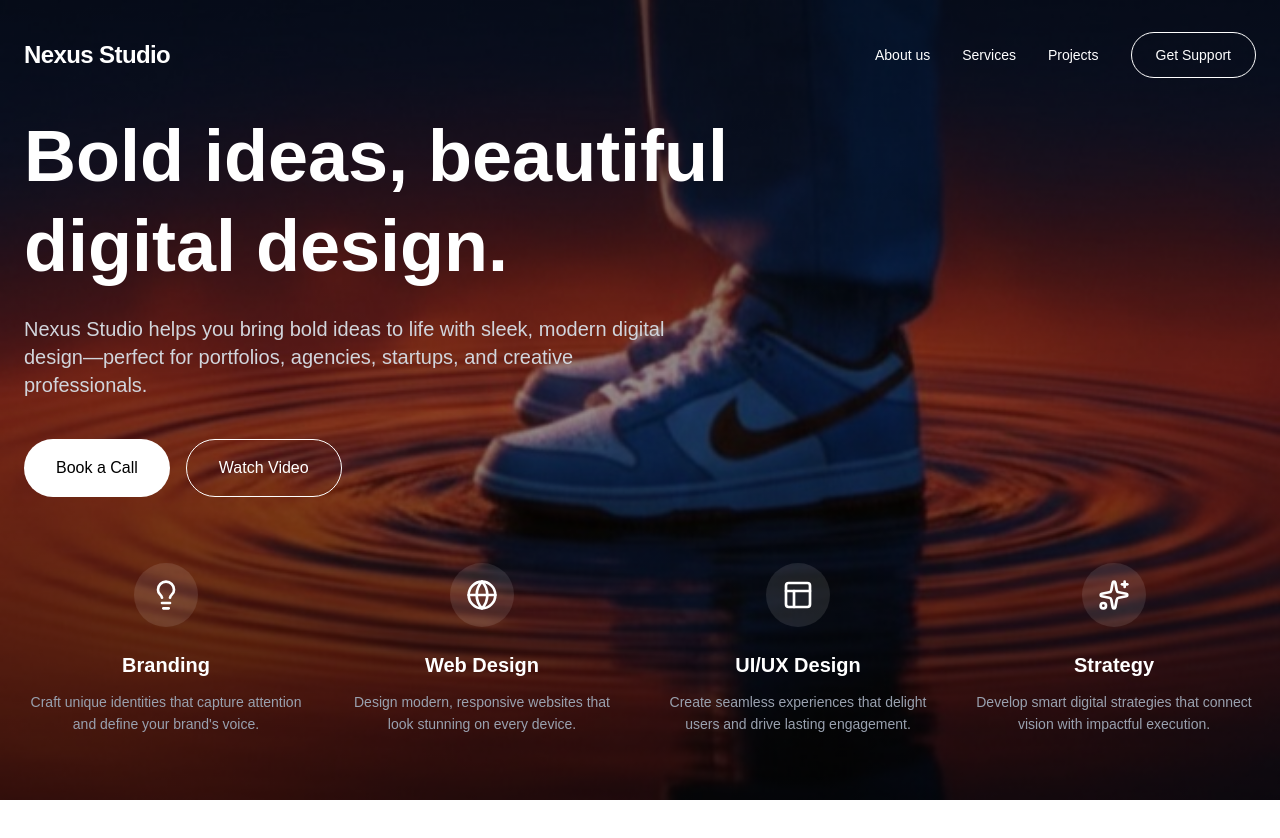
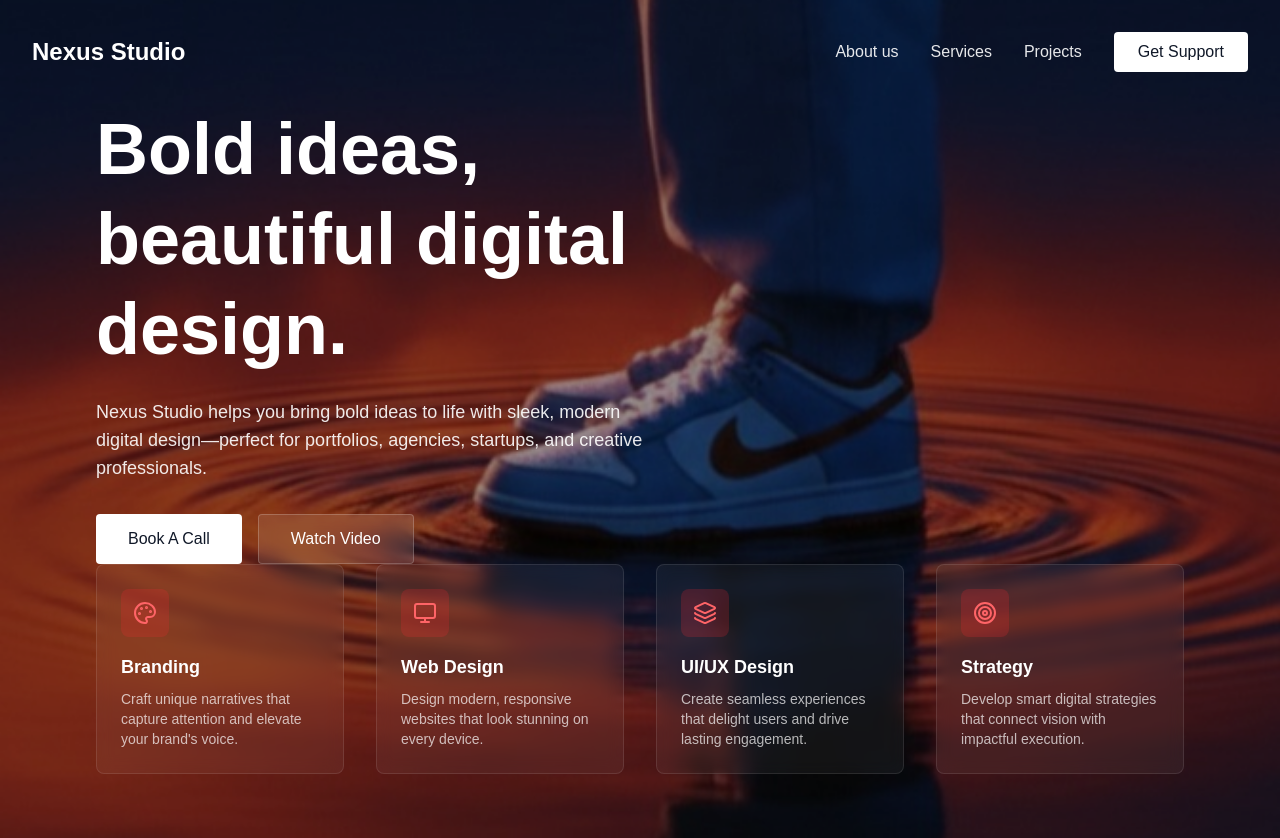
Before and after one commit to primyst/nexus-studio, a Next.js app in the folder my-app/: page / in a window 1280 px wide. Before the commit the page ends 800 px from the top, so only its background shows below. Built offline with nearby package versions, Linux system fonts and the light colour scheme.

Commit message:
Update page.tsx

```diff
--- a/my-app/app/page.tsx
+++ b/my-app/app/page.tsx
@@ -1,57 +1,56 @@
-'use client';
+import React from 'react';
+import { Palette, Monitor, Layers, Target } from 'lucide-react';
 
-import React from 'react';
-import { Sparkles, Globe, Layout, Lightbulb } from 'lucide-react';
-
-export default function App() {
+export default function NexusStudioHero() {
   return (
-    <>
-      <div className="min-h-screen bg-black text-white relative overflow-hidden">
+    <div className="relative min-h-screen w-full overflow-hidden">
       {/* Background Image */}
       <div
         className="absolute inset-0 bg-cover bg-center bg-no-repeat"
-          style={{
-            backgroundImage: 'url(/bg.jpg)', // Place your background image (Nike sneakers reflection) in public/bg.jpg
-          }}
-        />
-
-        {/* Dark Overlay for Better Text Readability */}
-        <div className="absolute inset-0 bg-gradient-to-b from-black/60 via-black/40 to-black/70" />
+        style={{ backgroundImage: 'url(/bg.jpg)' }}
+      >
+        {/* Dark overlay for better text readability */}
+        <div className="absolute inset-0 bg-black/40" />
+      </div>
 
       {/* Content */}
       <div className="relative z-10 flex flex-col min-h-screen">
-          {/* Navigation */}
-          <nav className="container mx-auto px-6 py-8">
-            <div className="flex items-center justify-between">
-              <h1 className="text-2xl font-bold tracking-tight">Nexus Studio</h1>
-              <div className="hidden md:flex items-center gap-8 text-sm">
-                <a href="#" className="hover:text-gray-300 transition">About us</a>
-                <a href="#" className="hover:text-gray-300 transition">Services</a>
-                <a href="#" className="hover:text-gray-300 transition">Projects</a>
-                <button className="border border-white px-6 py-3 rounded-full hover:bg-white hover:text-black transition duration-300">
+        {/* Header */}
+        <header className="flex items-center justify-between p-6 lg:p-8">
+          <div className="text-white text-xl lg:text-2xl font-bold">
+            Nexus Studio
+          </div>
+          <nav className="flex items-center gap-4 lg:gap-8">
+            <a href="#about" className="text-white/90 hover:text-white transition-colors text-sm lg:text-base hidden sm:inline">
+              About us
+            </a>
+            <a href="#services" className="text-white/90 hover:text-white transition-colors text-sm lg:text-base hidden sm:inline">
+              Services
+            </a>
+            <a href="#projects" className="text-white/90 hover:text-white transition-colors text-sm lg:text-base hidden sm:inline">
+              Projects
+            </a>
+            <button className="bg-white text-gray-900 px-4 lg:px-6 py-2 rounded hover:bg-gray-100 transition-colors text-sm lg:text-base font-medium">
               Get Support
             </button>
-              </div>
-            </div>
           </nav>
+        </header>
 
         {/* Hero Section */}
-          <main className="flex-1 flex items-center">
-            <div className="container mx-auto px-6">
-              <div className="max-w-4xl">
-                <h2 className="text-5xl md:text-7xl font-bold leading-tight mb-6">
+        <main className="flex-1 flex items-center px-6 lg:px-16 xl:px-24">
+          <div className="max-w-7xl w-full">
+            <div className="max-w-2xl">
+              <h1 className="text-4xl sm:text-5xl lg:text-6xl xl:text-7xl font-bold text-white leading-tight mb-6">
                 Bold ideas, beautiful digital design.
-                </h2>
-                <p className="text-lg md:text-xl text-gray-300 mb-10 max-w-2xl">
+              </h1>
+              <p className="text-white/90 text-base lg:text-lg mb-8 max-w-xl">
                 Nexus Studio helps you bring bold ideas to life with sleek, modern digital design—perfect for portfolios, agencies, startups, and creative professionals.
               </p>
-
-                {/* Buttons */}
               <div className="flex flex-wrap gap-4">
-                  <button className="bg-white text-black px-8 py-4 rounded-full font-medium hover:bg-gray-200 transition duration-300 transform hover:scale-105">
-                    Book a Call
+                <button className="bg-white text-gray-900 px-6 lg:px-8 py-3 rounded font-medium hover:bg-gray-100 transition-all hover:scale-105 active:scale-95">
+                  Book A Call
                 </button>
-                  <button className="border border-white px-8 py-4 rounded-full font-medium hover:bg-white hover:text-black transition duration-300 transform hover:scale-105">
+                <button className="bg-white/10 backdrop-blur-sm text-white px-6 lg:px-8 py-3 rounded font-medium hover:bg-white/20 transition-all hover:scale-105 active:scale-95 border border-white/20">
                   Watch Video
                 </button>
               </div>
@@ -60,55 +59,64 @@ export default function App() {
         </main>
 
         {/* Services Section */}
-          <section className="container mx-auto px-6 py-16">
-            <div className="grid grid-cols-1 md:grid-cols-2 lg:grid-cols-4 gap-8">
+        <section className="px-6 lg:px-16 xl:px-24 pb-12 lg:pb-16">
+          <div className="max-w-7xl w-full">
+            <div className="grid grid-cols-1 sm:grid-cols-2 lg:grid-cols-4 gap-6 lg:gap-8">
               {/* Branding */}
-              <div className="text-center">
-                <div className="inline-flex items-center justify-center w-16 h-16 bg-white/10 rounded-full mb-6">
-                  <Lightbulb className="w-8 h-8" />
+              <div className="group cursor-pointer">
+                <div className="bg-white/5 backdrop-blur-sm p-6 rounded-lg border border-white/10 hover:bg-white/10 transition-all hover:scale-105">
+                  <div className="w-12 h-12 bg-red-500/20 rounded-lg flex items-center justify-center mb-4 group-hover:bg-red-500/30 transition-colors">
+                    <Palette className="w-6 h-6 text-red-400" />
                   </div>
-                <h3 className="text-xl font-semibold mb-3">Branding</h3>
-                <p className="text-gray-400 text-sm leading-relaxed">
-                  Craft unique identities that capture attention and define your brand's voice.
+                  <h3 className="text-white font-semibold text-lg mb-2">Branding</h3>
+                  <p className="text-white/70 text-sm">
+                    Craft unique narratives that capture attention and elevate your brand's voice.
                   </p>
+                </div>
               </div>
 
               {/* Web Design */}
-              <div className="text-center">
-                <div className="inline-flex items-center justify-center w-16 h-16 bg-white/10 rounded-full mb-6">
-                  <Globe className="w-8 h-8" />
+              <div className="group cursor-pointer">
+                <div className="bg-white/5 backdrop-blur-sm p-6 rounded-lg border border-white/10 hover:bg-white/10 transition-all hover:scale-105">
+                  <div className="w-12 h-12 bg-red-500/20 rounded-lg flex items-center justify-center mb-4 group-hover:bg-red-500/30 transition-colors">
+                    <Monitor className="w-6 h-6 text-red-400" />
                   </div>
-                <h3 className="text-xl font-semibold mb-3">Web Design</h3>
-                <p className="text-gray-400 text-sm leading-relaxed">
+                  <h3 className="text-white font-semibold text-lg mb-2">Web Design</h3>
+                  <p className="text-white/70 text-sm">
                     Design modern, responsive websites that look stunning on every device.
                   </p>
                 </div>
+              </div>
 
               {/* UI/UX Design */}
-              <div className="text-center">
-                <div className="inline-flex items-center justify-center w-16 h-16 bg-white/10 rounded-full mb-6">
-                  <Layout className="w-8 h-8" />
+              <div className="group cursor-pointer">
+                <div className="bg-white/5 backdrop-blur-sm p-6 rounded-lg border border-white/10 hover:bg-white/10 transition-all hover:scale-105">
+                  <div className="w-12 h-12 bg-red-500/20 rounded-lg flex items-center justify-center mb-4 group-hover:bg-red-500/30 transition-colors">
+                    <Layers className="w-6 h-6 text-red-400" />
                   </div>
-                <h3 className="text-xl font-semibold mb-3">UI/UX Design</h3>
-                <p className="text-gray-400 text-sm leading-relaxed">
+                  <h3 className="text-white font-semibold text-lg mb-2">UI/UX Design</h3>
+                  <p className="text-white/70 text-sm">
                     Create seamless experiences that delight users and drive lasting engagement.
                   </p>
                 </div>
+              </div>
 
               {/* Strategy */}
-              <div className="text-center">
-                <div className="inline-flex items-center justify-center w-16 h-16 bg-white/10 rounded-full mb-6">
-                  <Sparkles className="w-8 h-8" />
+              <div className="group cursor-pointer">
+                <div className="bg-white/5 backdrop-blur-sm p-6 rounded-lg border border-white/10 hover:bg-white/10 transition-all hover:scale-105">
+                  <div className="w-12 h-12 bg-red-500/20 rounded-lg flex items-center justify-center mb-4 group-hover:bg-red-500/30 transition-colors">
+                    <Target className="w-6 h-6 text-red-400" />
                   </div>
-                <h3 className="text-xl font-semibold mb-3">Strategy</h3>
-                <p className="text-gray-400 text-sm leading-relaxed">
+                  <h3 className="text-white font-semibold text-lg mb-2">Strategy</h3>
+                  <p className="text-white/70 text-sm">
                     Develop smart digital strategies that connect vision with impactful execution.
                   </p>
+                </div>
+              </div>
             </div>
           </div>
         </section>
       </div>
     </div>
-    </>
   );
       }
```
Lines whose indentation alone changed are shown as unchanged.
